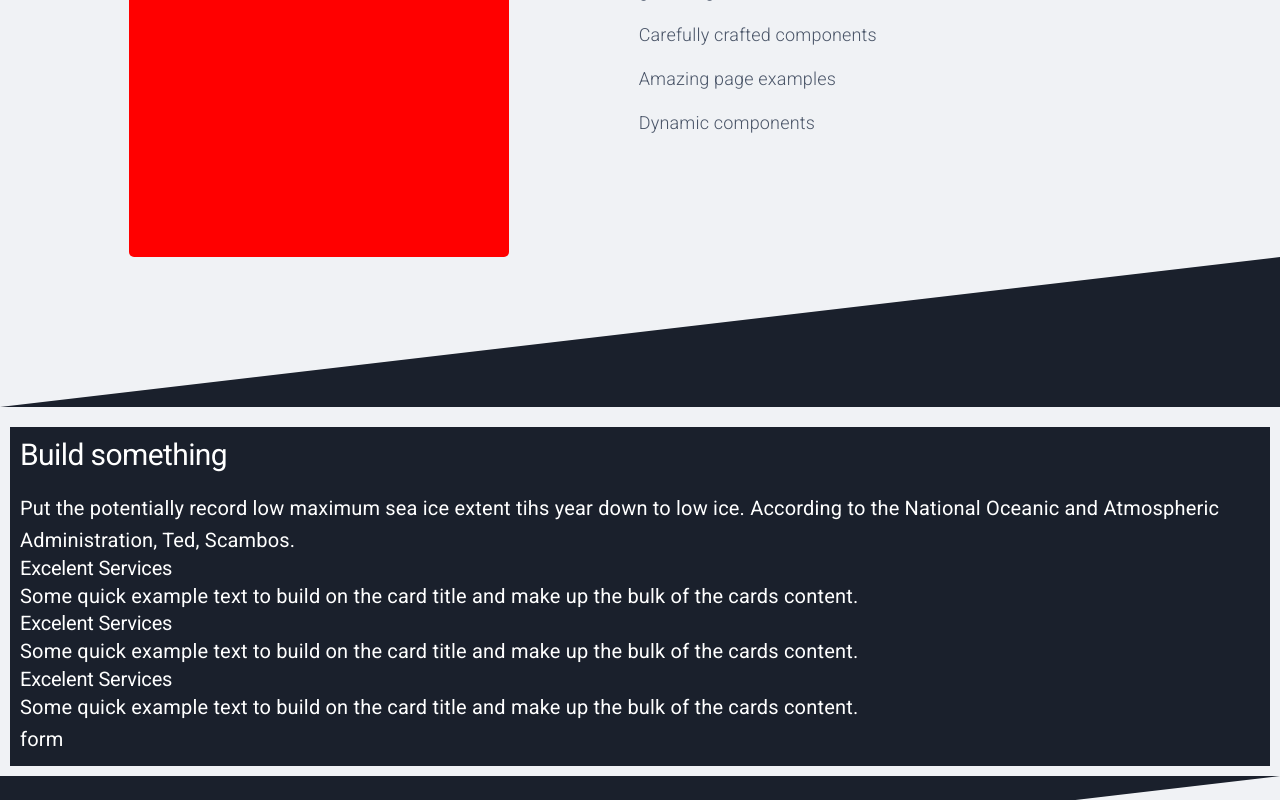
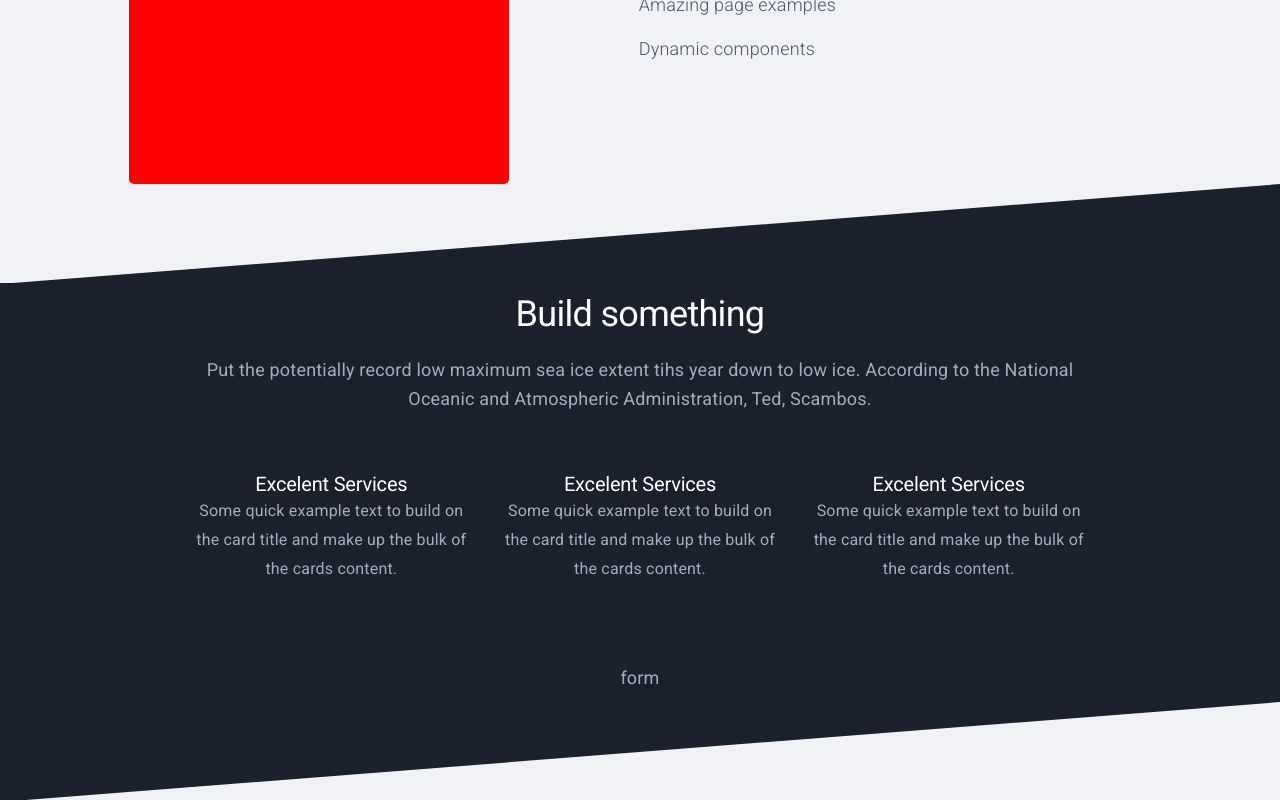
Before and after one commit to annaty/material-dashboard-react-main, a React (Create React App) app in the folder client/: page /home in a window 1280 px wide. Shown: the part 2000-2800 px from the top of the page. Built offline with nearby package versions, Linux system fonts and the light colour scheme.

Commit message:
styled footer

```diff
--- a/client/src/layouts/homepage/homepage.css
+++ b/client/src/layouts/homepage/homepage.css
@@ -1,3 +1,12 @@
+h3 {
+    font-weight: 400;
+    font-size: 36px;
+    line-height: 42px;
+    text-align: center;
+    letter-spacing: -0.0194em;
+    margin-bottom: 20px;
+}
+
 h4 {
     font-family: Roboto;
     font-size: 30px;
@@ -13,7 +22,13 @@ h6 {
     font-weight: 400;
     line-height: 23px;
     letter-spacing: -0.01em;
+}
 
+p {
+    font-weight: 400;
+    font-size: 18px;
+    line-height: 29px;
+    color: #A0AEC0;
 }
 
 .splash {
@@ -53,7 +68,7 @@ a, a:visited, a:hover, a:active {
     display : inline-block;
     height : 0;
     width : 0;
-    border-bottom : 150px solid #E2E8F0;
+    border-bottom : 100px solid #E2E8F0;
     border-left : 100vw solid transparent;
 }
 
@@ -61,7 +76,7 @@ a, a:visited, a:hover, a:active {
     display : inline-block;
     height : 0;
     width : 0;
-    border-top : 150px solid #E2E8F0;
+    border-top : 100px solid #E2E8F0;
     border-right : 100vw solid transparent;
 }
 
@@ -169,7 +184,7 @@ a, a:visited, a:hover, a:active {
     display: inline-block;
     height: 0;
     width: 0;
-    border-bottom: 150px solid #1A202C;
+    border-bottom: 100px solid #1A202C;
     border-left: 100vw solid transparent;
 }
 
@@ -177,13 +192,90 @@ a, a:visited, a:hover, a:active {
     display: inline-block;
     height: 0;
     width: 0;
-    border-top: 150px solid #1A202C;
+    border-top: 100px solid #1A202C;
     border-right: 100vw solid transparent;
 }
 
 .contact-form {
+    padding: 10px 15%;
     background-color: #1A202C;
     color: white;
-    padding: 10px;
-    margin: 10px;
+    margin-top: -10px;
+    display: flex;
+    flex-direction: column;
+    justify-content: center;
+    text-align: center;
 }
+
+.contact-form__points {
+    display: flex;
+    margin: 60px 0 80px 0;
+    justify-content: space-evenly;
+}
+
+.point {
+    display: flex;
+    flex-direction: column;
+}
+
+.point+.point {
+    margin-left: 30px;
+}
+
+.point p {
+    font-size: 16px;
+}
+
+.row {
+    display: flex;
+}
+
+footer {
+    display: flex;
+    flex-direction: column;
+    padding: 20px 15%;
+}
+
+footer h4 {
+    margin-bottom: 10px;
+}
+
+footer h6 {
+    font-size: 14px;
+    line-height: 16px;
+    letter-spacing: 0.0357em;
+    color: #718096;
+    margin-bottom: 10px;
+}
+
+footer li {
+    font-weight: 400;
+    font-size: 14px;
+    line-height: 16px;
+    letter-spacing: 0.0357em;
+    color: #4A5568;
+}
+
+.footer__section {
+    flex: 0 0 50%;
+    margin-bottom: 30px;
+    text-align: right;
+}
+
+.link-row {
+    display: flex;
+    justify-content: space-evenly;
+}
+
+.footer__links {
+    flex: 0 0 25%;
+}
+
+.copyright {
+    font-size: 14px;
+    line-height: 16px;
+    letter-spacing: 0.0429em;
+    color: #718096;
+    margin: 30px 0;
+    text-align: center;
+}
--- a/client/src/layouts/homepage/index.js
+++ b/client/src/layouts/homepage/index.js
@@ -92,7 +92,7 @@ function Homepage() {
       </div>
       <div className="form__triangle--top" />
       <div className="contact-form">
-        <h4>Build something</h4>
+        <h3>Build something</h3>
         <p>
           Put the potentially record low maximum sea ice extent tihs year down to low ice. According
           to the National Oceanic and Atmospheric Administration, Ted, Scambos.
@@ -126,36 +126,36 @@ function Homepage() {
       </div>
       <div className="form__triangle--bottom" />
       <footer>
-        <div className="column">
-          <h4>Lets keep in touch</h4>
-          <p>Find us on any of the platforms</p>
-          <div className="link-row">
-            <ul>
-              <li>Twitter</li>
-              <li>Twitter</li>
-              <li>Twitter</li>
-              <li>Twitter</li>
-            </ul>
-          </div>
-        </div>
-        <div className="column">
-          <h4>USEFUL LINKS</h4>
+        <div className="row">
+          <div className="column footer__links">
+            <h6>USEFUL LINKS</h6>
             <ul>
               <li>About us</li>
               <li>Blog</li>
               <li>Github</li>
             </ul>
           </div>
-        <div className="column">
-          <h4>OTHER RESOURCES</h4>
+          <div className="column footer__links">
+            <h6>OTHER RESOURCES</h6>
             <ul>
               <li>MIT License</li>
               <li>Terns & Conditions</li>
               <li>Privacy Policy</li>
             </ul>
           </div>
+          <div className="column footer__section">
+            <h4>Lets keep in touch</h4>
+            <p>Find us on any of the platforms</p>
+            <ul className="link-row">
+              <li>icon</li>
+              <li>icon</li>
+              <li>icon</li>
+              <li>icon</li>
+            </ul>
+          </div>
+        </div>
         <hr />
-        <p>Copyright © 2020 Tailwind Starter Kit by Creative Tim.</p>
+        <p className="copyright">Copyright © 2020 Tailwind Starter Kit by Creative Tim.</p>
       </footer>
     </div>
   );
```
Lines whose indentation alone changed are shown as unchanged.
